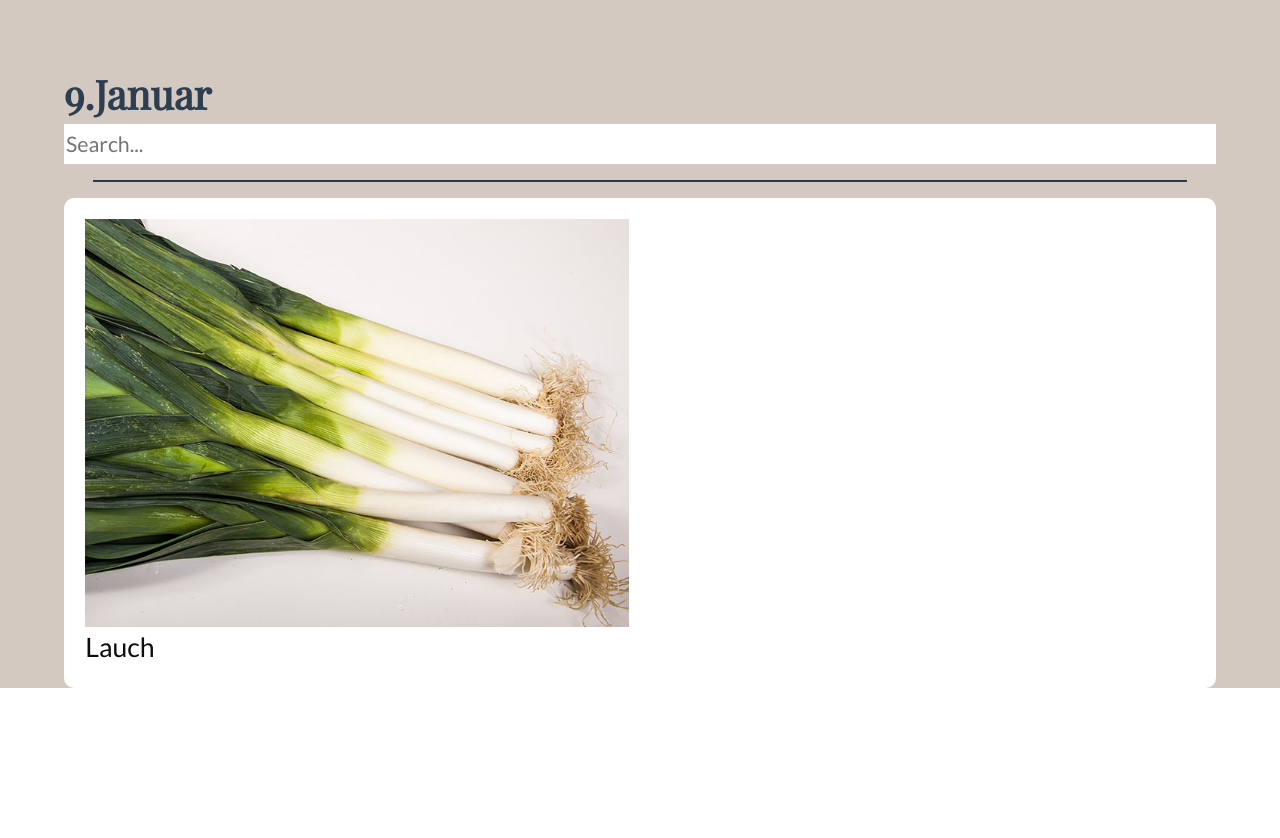
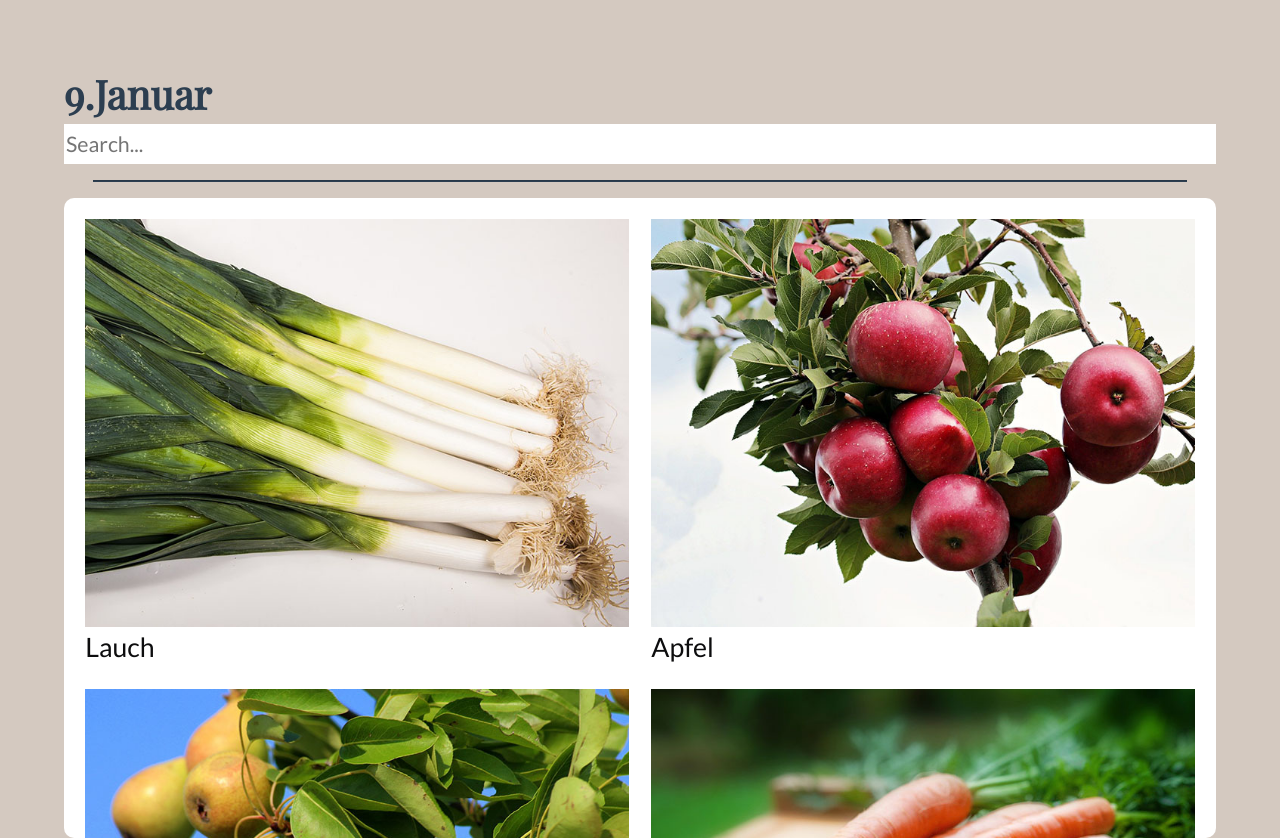
Before and after one commit to arise-dnb/seasonal-calendar, a Vue app: page /#/ in a window 1280 px wide. Before the commit the page ends 800 px from the top, so only its background shows below. Built offline with nearby package versions, Linux system fonts and the light colour scheme.

Commit message:
added bar for season information on fruit site. all vitamins inserted

```diff
--- a/src/views/Fruit.vue
+++ b/src/views/Fruit.vue
@@ -7,13 +7,21 @@
         :id="this.$route.params.fruit.name"
         style="width:100%"
         :src="this.$route.params.fruit.src"
+        :cal="this.$route.params.fruit.cal"
         :wert="this.$route.params.fruit.wert"
       />
-      <h3>Nährwerte (für 100 g):</h3>
-      <table style="width:100%">
+      &nbsp;
+      <b-img
+        :id="this.$route.params.fruit.name"
+        style="width:100%"
+        :src="this.$route.params.fruit.cal"
+        :wert="this.$route.params.fruit.wert"
+      />
+
+      <table style="width:100%; background-color:#D8D8D8;">
         <tr>
-          <th colspan="2">Nährwerte</th>
-          <th colspan="2">Vitamine</th>
+          <th colspan="2" style="font-size:140%;">Nährwerte</th>
+          <th colspan="2" style="font-size:140%;">Vitamine</th>
         </tr>
         <tr>
           <th>Brennwert:</th>
--- a/src/views/Home.vue
+++ b/src/views/Home.vue
@@ -36,81 +36,133 @@ export default {
         apfel: {
           name: "Apfel",
           id: "101",
-          src: require("../assets/fruits/apple_s.jpg")
+          src: require("../assets/fruits/apple_s.jpg"),
+          cal: require("../assets/fruits/apple_calender.png"),
+          wert: ["226", "54", "0.3", "14.4", "0.1", "2", "83"],
+          vitamins: ["12", "0.01", "0.49", "0.04", "0.03", "0.1"]
         },
         birne: {
           name: "Birne",
           id: "102",
-          src: require("../assets/fruits/pear_s.jpg")
+          src: require("../assets/fruits/pear_s.jpg"),
+          cal: require("../assets/fruits/apple_calender.png"),
+          wert: ["218", "52", "0.5", "12.4", "0.3", "2.8", "83"],
+          vitamins: ["5", "0", "0.43", "0.03", "0.04", "0.01"]
         },
         blaubeere: {
           name: "Blaubeeren",
           id: "103",
-          src: require("../assets/fruits/blueberry_s.jpg")
+          src: require("../assets/fruits/blueberry_s.jpg"),
+          cal: require("../assets/fruits/apple_calender.png"),
+          wert: ["176", "42", "0.6", "7.4", "0.6", "4.9", "85"],
+          vitamins: ["22", "0.01", "2.1", "0.02", "0.02", "0.06"]
         },
         brombeere: {
           name: "Brombeeren",
           id: "104",
-          src: require("../assets/fruits/blackberry_s.jpg")
+          src: require("../assets/fruits/blackberry_s.jpg"),
+          cal: require("../assets/fruits/apple_calender.png"),
+          wert: ["2178", "43", "1.2", "6.2", "1", "3.2", "86"],
+          vitamins: ["17", "0.21", "0.6", "0.3", "0.04", "0.05"]
         },
         erdbeere: {
           name: "Erdbeere",
           id: "105",
-          src: require("../assets/fruits/strawberry_s.jpg")
+          src: require("../assets/fruits/strawberry_s.jpg"),
+          cal: require("../assets/fruits/apple_calender.png"),
+          wert: ["134", "32", "0.8", "5.4", "0.4", "2", "90"],
+          vitamins: ["57", "0", "0.12", "0.03", "0.05", "0.06"]
         },
         kirsche: {
           name: "Kirsche",
           id: "106",
-          src: require("../assets/fruits/cherry_s.jpg")
+          src: require("../assets/fruits/cherry_s.jpg"),
+          cal: require("../assets/fruits/apple_calender.png"),
+          wert: ["268", "64", "0.9", "13.3", "0.3", "1.9", "82"],
+          vitamins: ["13", "0.01", "0.3", "0.05", "0.05", "0.4"]
         },
         pflaume: {
           name: "Pflaume",
           id: "107",
-          src: require("../assets/fruits/plum_s.jpg")
+          src: require("../assets/fruits/plum_s.jpg"),
+          cal: require("../assets/fruits/apple_calender.png"),
+          wert: ["187", "45", "0.6", "10", "0.2", "1", "85"],
+          vitamins: ["5", "0.06", "0.85", "0.07", "0.04", "0.05"]
         },
         aubergine: {
           name: "Aubergine",
           id: "201",
-          src: require("../assets/fruits/eggplant_s.jpg")
+          src: require("../assets/fruits/eggplant_s.jpg"),
+          cal: require("../assets/fruits/apple_calender.png"),
+          wert: ["71", "17", "1.2", "2.5", "0.2", "1.4", "94"],
+          vitamins: ["5", "0", "0.3", "0.04", "0.04", "0.07"]
         },
         blumenkohl: {
           name: "Blumenkohl",
           id: "202",
-          src: require("../assets/fruits/cauli_s.jpg")
+          src: require("../assets/fruits/cauli_s.jpg"),
+          cal: require("../assets/fruits/apple_calender.png"),
+          wert: ["118", "28", "2.5", "2.3", "0.3", "2.9", "91"],
+          vitamins: ["64", "0", "0.07", "0.09", "0.09", "0.2"]
         },
         erbse: {
           name: "Erbse",
           id: "203",
-          src: require("../assets/fruits/pea_s.jpg")
+          src: require("../assets/fruits/pea_s.jpg"),
+          cal: require("../assets/fruits/apple_calender.png"),
+          wert: ["343", "82", "6.6", "12.3", "0.5", "5", "75"],
+          vitamins: ["25", "0.07", "0.26", "0.3", "0.16", "0.16"]
         },
         lauch: {
           name: "Lauch",
           id: "204",
           src: require("../assets/fruits/leek_s.jpg"),
+          cal: require("../assets/fruits/apple_calender.png"),
           wert: ["122", "29", "2.1", "3.3", "0.3", "2.2", "90"],
           vitamins: ["32", "0.12", "0.53", "0.08", "0.07", "0.26"]
         },
         karotte: {
           name: "Karotte",
           id: "205",
-          src: require("../assets/fruits/carrot_s.jpg")
+          src: require("../assets/fruits/carrot_s.jpg"),
+          cal: require("../assets/fruits/apple_calender.png"),
+          wert: ["163", "39", "1", "4.8", "0.2", "3.1", "88"],
+          vitamins: ["6", "1.2", "0.66", "0.11", "0.01", "0.14"]
         },
         paprika: {
           name: "Paprika",
           id: "206",
-          src: require("../assets/fruits/paprika_s.jpg")
+          src: require("../assets/fruits/paprika_s.jpg"),
+          cal: require("../assets/fruits/apple_calender.png"),
+          wert: ["155", "37", "1.3", "6.4", "0.5", "3.6", "87"],
+          vitamins: ["140", "0.35", "2.9", "0.04", "0.12", "0.45"]
         },
         spinat: {
           name: "Spinat",
           id: "207",
-          src: require("../assets/fruits/spinach_s.jpg")
+          src: require("../assets/fruits/spinach_s.jpg"),
+          cal: require("../assets/fruits/apple_calender.png"),
+          wert: ["95", "23", "2.9", "1.4", "0.4", "2.2", "92"],
+          vitamins: ["12", "0.01", "0.49", "0.04", "0.03", "0.1"]
         }
       },
 
       months: [
-        { mID: "1", name: "Januar", seasonal: ["lauch"] },
-        { mID: "2", name: "Februar", seasonal: ["lauch"] },
-        { mID: "3", name: "März", seasonal: ["lauch", "spinat"] },
+        {
+          mID: "1",
+          name: "Januar",
+          seasonal: ["lauch", "apfel", "birne", "karotte"]
+        },
+        {
+          mID: "2",
+          name: "Februar",
+          seasonal: ["lauch", "apfel", "birne", "karotte"]
+        },
+        {
+          mID: "3",
+          name: "März",
+          seasonal: ["lauch", "spinat", "apfel", "birne", "karotte"]
+        },
         { mID: "4", name: "April", seasonal: ["lauch", "spinat"] },
         { mID: "5", name: "Mai", seasonal: ["blumenkohl", "spinat"] },
         {
```
Also changed, not shown: src/assets/fruits/apple_calender.png (added).
